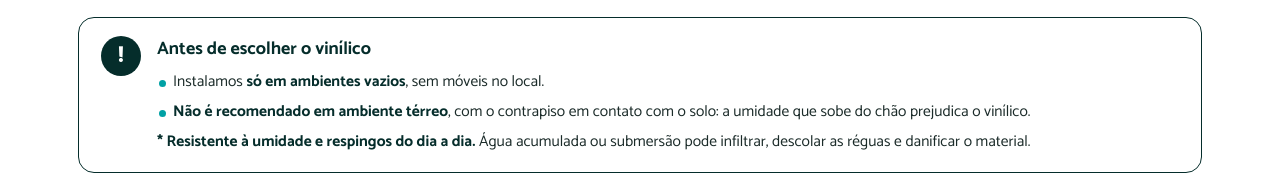
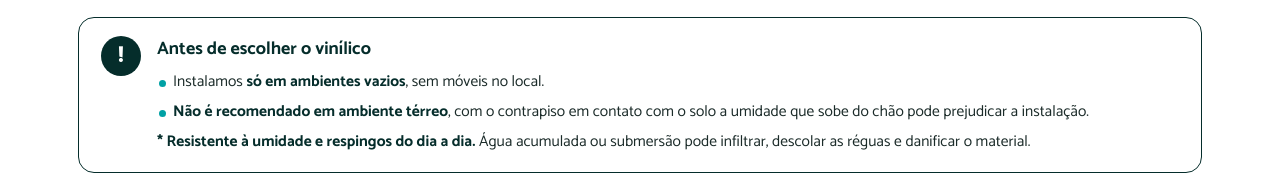
Before and after one commit to arrudaaldo/charmepisos-landing, a plain HTML site: page docs/index.html in a window 1280 px wide. Shown: the part 4675-4865 px from the top of the page. Drawn offline with Linux system fonts and the light colour scheme.

Commit message:
Frase do terreo

```diff
--- a/docs/index.html
+++ b/docs/index.html
@@ -467,7 +467,7 @@ footer img{height:40px}
     </div>
     <div class="aviso-v"><i>!</i><div><b class="t">Antes de escolher o vinílico</b><ul>
       <li>Instalamos <b>só em ambientes vazios</b>, sem móveis no local.</li>
-      <li><b>Não é recomendado em ambiente térreo</b>, com o contrapiso em contato com o solo: a umidade que sobe do chão prejudica o vinílico.</li>
+      <li><b>Não é recomendado em ambiente térreo</b>, com o contrapiso em contato com o solo a umidade que sobe do chão pode prejudicar a instalação.</li>
       <li class="ast"><b>* Resistente à umidade e respingos do dia a dia.</b> Água acumulada ou submersão pode infiltrar, descolar as réguas e danificar o material.</li></ul></div></div>
     <div class="cta-linha"><span>Ainda em dúvida entre laminado e vinílico? A gente te ajuda a decidir.</span><a class="btn btn-rosa" target="_blank" rel="noopener" href="https://wa.me/5541997287915?text=Ol%C3%A1%21%20Estava%20no%20site%20de%20voc%C3%AAs%20e%20fiquei%20em%20d%C3%BAvida%20entre%20piso%20laminado%20e%20vin%C3%ADlico.%20Podem%20me%20ajudar%3F">Tirar dúvidas no WhatsApp</a></div>
   </div>
```
